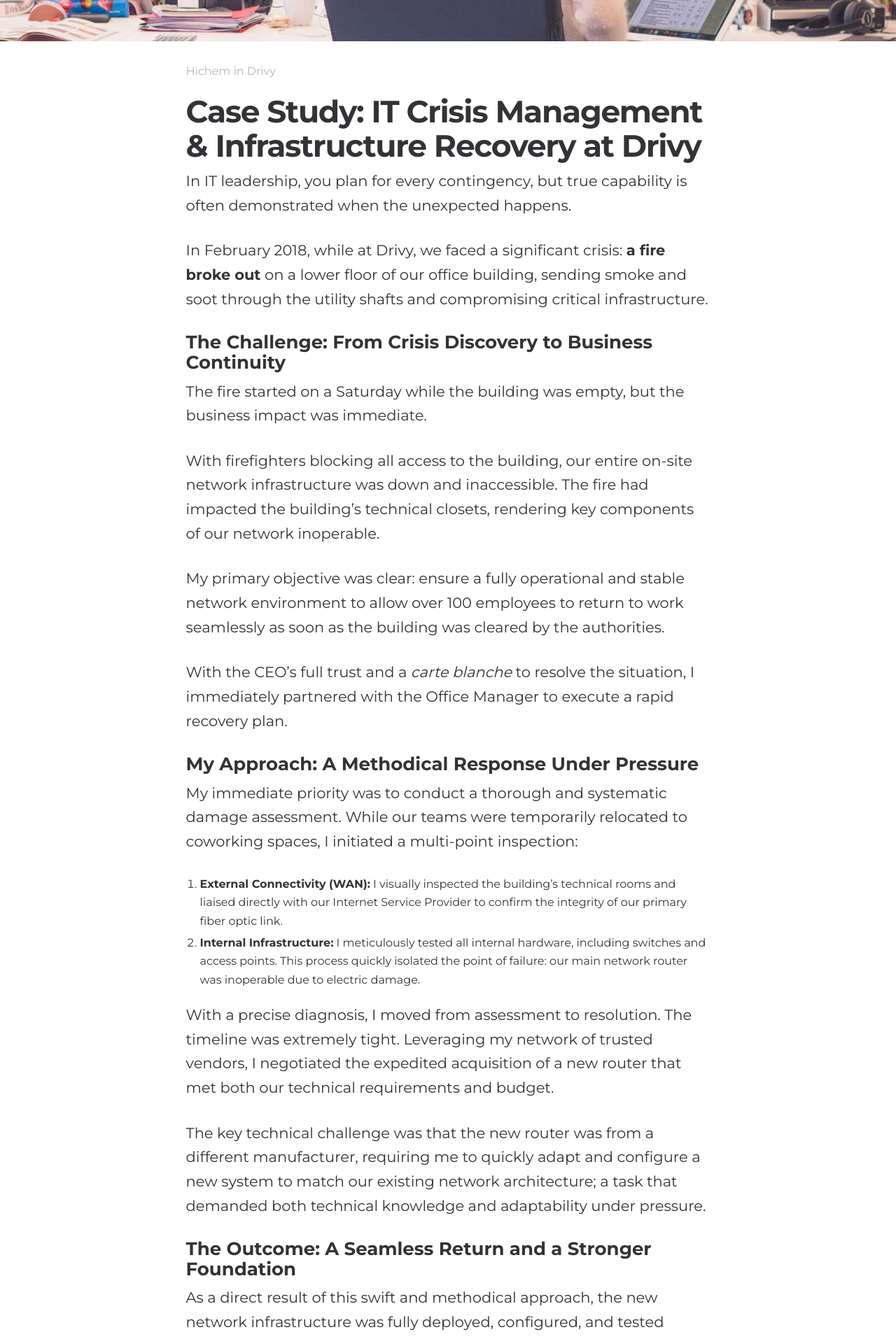
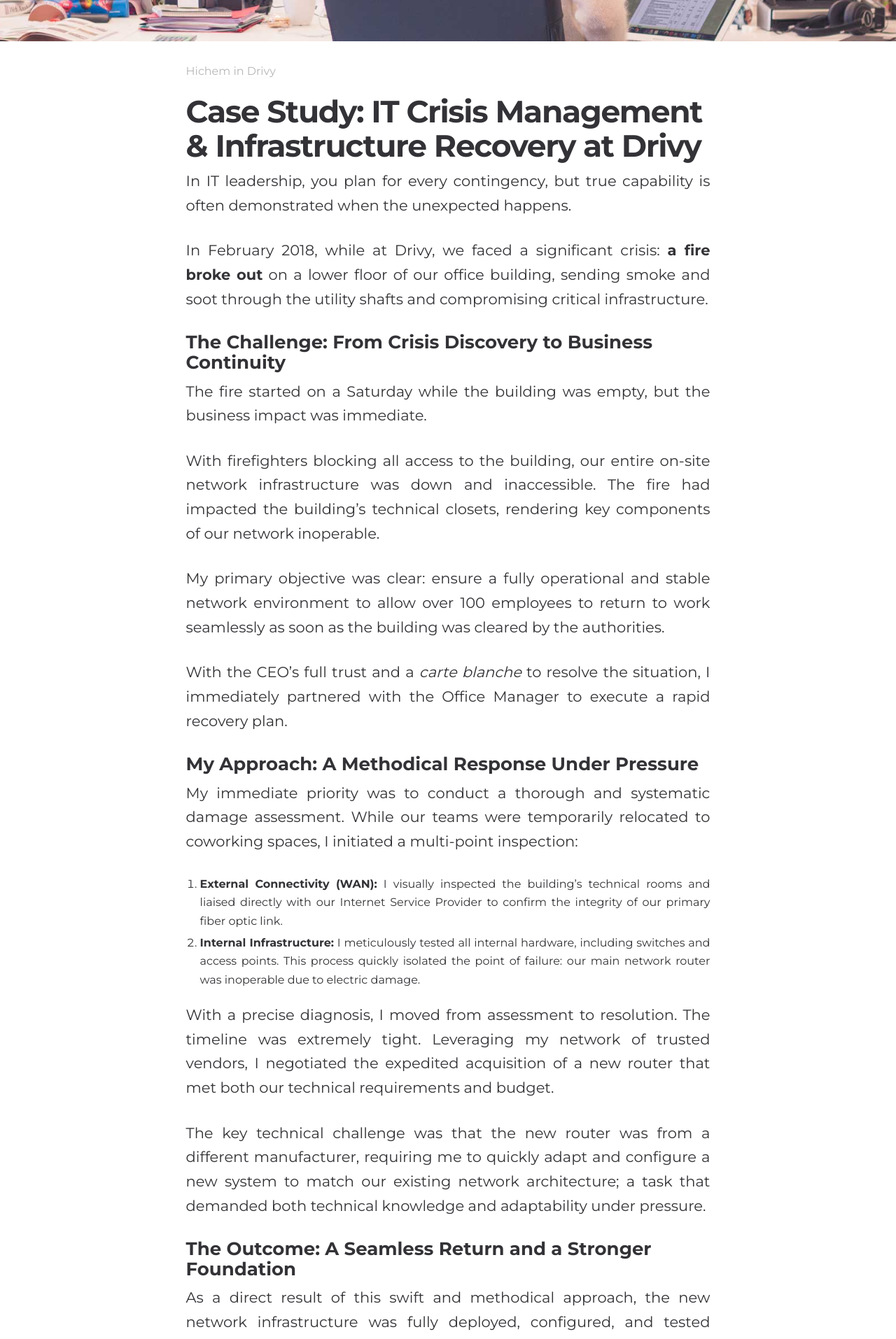
Before and after one commit to HichemBM/hichembm.github.io, a Jekyll site: the page built from _posts/2018-02-28-case-study-it-crisis-management-drivy.md, in a window 1280 px wide. Shown: the part 401-2315 px from the top of the page at 70% size. Built offline with Jekyll 4.4.1, drawn with Linux system fonts in a browser that asks for light colours.

Commit message:
Style: put the paragraphs texts in justified

```diff
--- a/css/main.scss
+++ b/css/main.scss
@@ -54,3 +54,40 @@
 body[data-menu-position="open"] .menu-trigger {
   left: 265px; /* 250px (panel width) + 15px (original offset) */
 }
+
+
+
+
+/* ==========================================================================
+   Final Custom Overrides
+   ========================================================================== */
+
+/* 1. Set the consistent font family for all major elements */
+body,
+article,
+.post-meta,
+.meta,
+.site-footer,
+.jpanel-menu,
+.related-posts,
+.pagination,
+button, input, select, textarea {
+    font-family: 'Montserrat', sans-serif !important;
+    font-weight: 400 !important;
+}
+
+/* 2. Apply justify alignment to paragraphs and lists inside ALL content areas */
+.post-content p,
+.single-content p,
+.post-content li,
+.single-content li {
+    text-align: justify;
+    /* Font size and line-height rules have been removed to use the theme's default */
+}
+
+/* 3. Style all headings */
+h1, h2, h3, h4, h5, h6 {
+    font-family: 'Montserrat', sans-serif !important;
+    font-weight: 700 !important;
+    text-align: left;
+}
```
